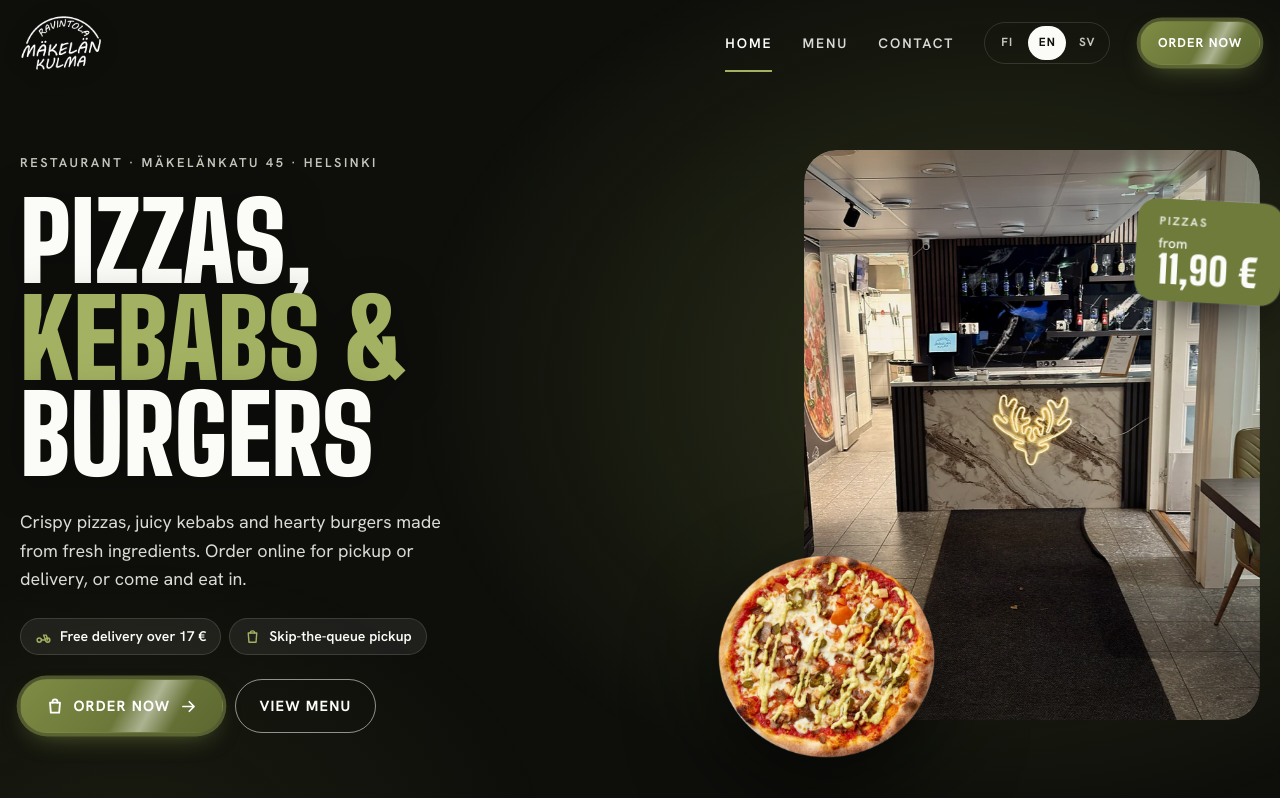
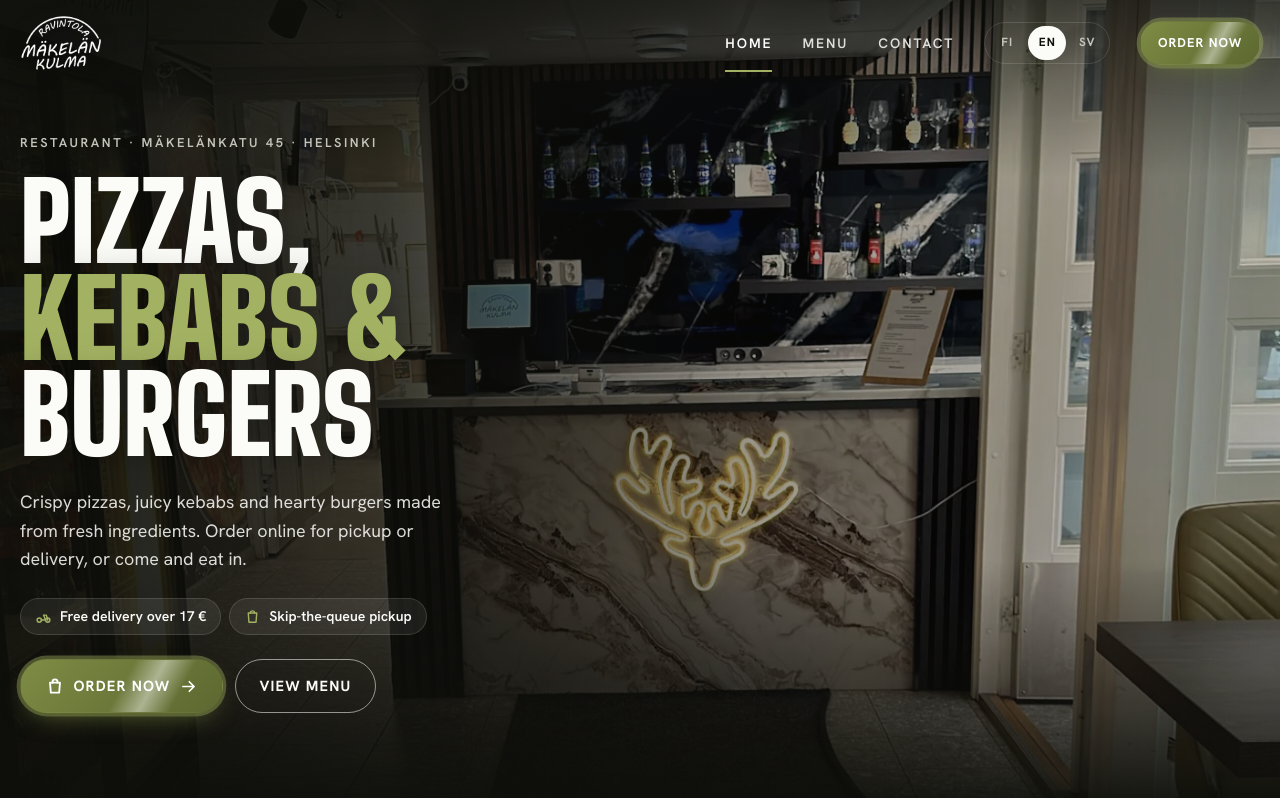
Before and after one commit to mattsmatias/makelankulma, a website: page en/index.html in a window 1280 px wide. Shown: the top 798 px of the page. Drawn offline with Linux system fonts and the light colour scheme; a script that the page names is missing.

Commit message:
Päivitys 3.10.2026 23.43

```diff
--- a/en/index.html
+++ b/en/index.html
@@ -33,7 +33,7 @@
 <link rel="preconnect" href="https://fonts.googleapis.com">
 <link rel="preconnect" href="https://fonts.gstatic.com" crossorigin>
 <link rel="preconnect" href="https://www.fbgcdn.com" crossorigin>
-<link rel="preload" as="image" type="image/webp" media="(min-width:861px)" href="/assets/sali/hero-tiski-d1100.webp" imagesrcset="/assets/sali/hero-tiski-d720.webp 720w, /assets/sali/hero-tiski-d1100.webp 1100w" imagesizes="(max-width:1280px) 44vw, 560px" fetchpriority="high">
+<link rel="preload" as="image" type="image/webp" media="(min-width:861px)" href="/assets/sali/hero-tiski-w1450.webp" imagesrcset="/assets/sali/hero-tiski-w960.webp 960w, /assets/sali/hero-tiski-w1450.webp 1450w, /assets/sali/hero-tiski-w1920.webp 1920w" imagesizes="100vw" fetchpriority="high">
 <link rel="preload" as="image" type="image/webp" media="(max-width:860px)" href="/assets/sali/hero-sali-m1170.webp" imagesrcset="/assets/sali/hero-sali-m828.webp 828w, /assets/sali/hero-sali-m1170.webp 1170w" imagesizes="100vw" fetchpriority="high">
 <link rel="stylesheet" href="https://fonts.googleapis.com/css2?family=Big+Shoulders+Display:wght@700;800;900&family=Hanken+Grotesk:wght@400;500;600;700&display=swap">
 <script type="application/ld+json">
@@ -1511,25 +1511,18 @@ html .glf-button.mrow:active{color:var(--ink)!important}
 @media (max-width:960px){.facts .wrap{grid-template-columns:repeat(3,minmax(0,1fr))}.fact{border-bottom:0;border-right:1px solid var(--line-d);padding:20px 16px}.fact:first-child{padding-left:0}.fact:last-child{border-right:0}}
 @media (max-width:700px){.facts .wrap{grid-template-columns:1fr}.fact,.fact:first-child{border-right:0;border-bottom:1px solid var(--line-d);padding:18px 0}.fact:last-child{border-bottom:0}}
 
-/* Työpöydän hero: terävä tiskikuva, pizza ja hintamerkki */
-.hv-pizza,.hv-badge{display:none}
+/* ===== Työpöydän hero: tiskikuva isona taustana kuten puhelimessa ===== */
 @media (min-width:861px){
-  .hv .frame::after{background:linear-gradient(180deg,rgba(14,15,11,.22) 0%,rgba(14,15,11,0) 26%,rgba(14,15,11,0) 62%,rgba(14,15,11,.5) 100%),radial-gradient(50% 32% at 50% 52%,rgba(255,214,120,.10),transparent 70%)}
-  .hv-img{object-position:50% 40%}
-  .hv-pizza{display:block;position:absolute;z-index:2;width:48%;height:auto;left:-19%;bottom:-8%;filter:drop-shadow(0 34px 44px rgba(0,0,0,.65));pointer-events:none}
-  .hv-badge{display:flex;flex-direction:column;align-items:flex-start;position:absolute;z-index:3;right:-22px;top:9%;padding:16px 22px 14px;border-radius:20px;background:var(--olive);color:var(--white);box-shadow:0 24px 50px -18px rgba(0,0,0,.8),0 0 0 1px rgba(251,251,248,.12);transform:rotate(3deg)}
-  .hv-badge small{font:700 .72rem/1 var(--body);letter-spacing:.16em;text-transform:uppercase;opacity:.85}
-  .hv-badge span{font:500 .85rem/1.2 var(--body);margin-top:8px}
-  .hv-badge b{font:900 2.4rem/.95 var(--display);letter-spacing:.01em}
-}
-@media (min-width:861px) and (prefers-reduced-motion:no-preference){
-  .hv-pizza{animation:pizzain 1.1s .35s var(--ease) both, pizzaspin 60s linear 1.5s infinite}
-  .hv-badge{animation:badgein .8s .7s var(--ease) both}
-}
-@media (min-width:861px) and (max-width:1100px){.hv-pizza{width:42%;left:-12%}.hv-badge{right:-10px}}
-@keyframes pizzain{from{opacity:0;transform:translate(-30px,40px) rotate(-40deg) scale(.85)}to{opacity:1;transform:none}}
-@keyframes pizzaspin{to{transform:rotate(360deg)}}
-@keyframes badgein{from{opacity:0;transform:translateY(16px) rotate(3deg)}to{opacity:1;transform:rotate(3deg)}}
+  .hero{min-height:min(100svh,980px)}
+  .hero .wrap{grid-template-columns:minmax(0,1fr)}
+  .hero-copy{max-width:min(680px,58vw)}
+  .hv{position:absolute;inset:0;z-index:-1;width:auto;max-width:none;aspect-ratio:auto;margin:0;justify-self:auto}
+  .hv .frame{position:absolute;inset:0;border-radius:0;box-shadow:none;animation:none}
+  .hv .frame::after{background:linear-gradient(90deg,rgba(14,15,11,.94) 0%,rgba(14,15,11,.82) 30%,rgba(14,15,11,.42) 58%,rgba(14,15,11,.22) 100%),linear-gradient(180deg,rgba(14,15,11,.7) 0%,rgba(14,15,11,0) 22%,rgba(14,15,11,0) 70%,rgba(14,15,11,.92) 100%)}
+  .hv-img{object-position:60% 50%}
+}
+@media (min-width:861px) and (prefers-reduced-motion:no-preference){.hv-img{animation:heroin 1.2s ease-out both, heroslow 22s ease-out both}}
+@keyframes heroslow{from{scale:1.06}to{scale:1}}
 
 </style>
 </head>
@@ -1590,11 +1583,9 @@ html .glf-button.mrow:active{color:var(--ink)!important}
         <div class="frame">
           <picture>
             <source media="(max-width:860px)" srcset="/assets/sali/hero-sali-m828.webp 828w, /assets/sali/hero-sali-m1170.webp 1170w" sizes="100vw">
-            <img class="hv-img" src="/assets/sali/hero-tiski-d1100.webp" srcset="/assets/sali/hero-tiski-d720.webp 720w, /assets/sali/hero-tiski-d1100.webp 1100w" sizes="(max-width:860px) 92vw, (max-width:1280px) 44vw, 560px" alt="The dining room of Ravintola Mäkelän Kulma on Mäkelänkatu" width="1100" height="1375" fetchpriority="high" decoding="async">
+            <img class="hv-img" src="/assets/sali/hero-tiski-w1450.webp" srcset="/assets/sali/hero-tiski-w960.webp 960w, /assets/sali/hero-tiski-w1450.webp 1450w, /assets/sali/hero-tiski-w1920.webp 1920w" sizes="100vw" alt="Ravintola Mäkelän Kulman tiski Mäkelänkadulla" width="1450" height="906" fetchpriority="high" decoding="async">
           </picture>
         </div>
-        <img class="hv-pizza" src="/assets/ruoka/pizza-600.webp" alt="" width="600" height="600" loading="lazy" decoding="async">
-        <div class="hv-badge"><small>Pizzas</small><span>from</span><b>11,90 €</b></div>
       </div>
     </div>
   </section>
--- a/index.html
+++ b/index.html
@@ -33,7 +33,7 @@
 <link rel="preconnect" href="https://fonts.googleapis.com">
 <link rel="preconnect" href="https://fonts.gstatic.com" crossorigin>
 <link rel="preconnect" href="https://www.fbgcdn.com" crossorigin>
-<link rel="preload" as="image" type="image/webp" media="(min-width:861px)" href="/assets/sali/hero-tiski-d1100.webp" imagesrcset="/assets/sali/hero-tiski-d720.webp 720w, /assets/sali/hero-tiski-d1100.webp 1100w" imagesizes="(max-width:1280px) 44vw, 560px" fetchpriority="high">
+<link rel="preload" as="image" type="image/webp" media="(min-width:861px)" href="/assets/sali/hero-tiski-w1450.webp" imagesrcset="/assets/sali/hero-tiski-w960.webp 960w, /assets/sali/hero-tiski-w1450.webp 1450w, /assets/sali/hero-tiski-w1920.webp 1920w" imagesizes="100vw" fetchpriority="high">
 <link rel="preload" as="image" type="image/webp" media="(max-width:860px)" href="/assets/sali/hero-sali-m1170.webp" imagesrcset="/assets/sali/hero-sali-m828.webp 828w, /assets/sali/hero-sali-m1170.webp 1170w" imagesizes="100vw" fetchpriority="high">
 <link rel="stylesheet" href="https://fonts.googleapis.com/css2?family=Big+Shoulders+Display:wght@700;800;900&family=Hanken+Grotesk:wght@400;500;600;700&display=swap">
 <script type="application/ld+json">
@@ -776,25 +776,18 @@ html .glf-button.mrow:active{color:var(--ink)!important}
 @media (max-width:960px){.facts .wrap{grid-template-columns:repeat(3,minmax(0,1fr))}.fact{border-bottom:0;border-right:1px solid var(--line-d);padding:20px 16px}.fact:first-child{padding-left:0}.fact:last-child{border-right:0}}
 @media (max-width:700px){.facts .wrap{grid-template-columns:1fr}.fact,.fact:first-child{border-right:0;border-bottom:1px solid var(--line-d);padding:18px 0}.fact:last-child{border-bottom:0}}
 
-/* Työpöydän hero: terävä tiskikuva, pizza ja hintamerkki */
-.hv-pizza,.hv-badge{display:none}
+/* ===== Työpöydän hero: tiskikuva isona taustana kuten puhelimessa ===== */
 @media (min-width:861px){
-  .hv .frame::after{background:linear-gradient(180deg,rgba(14,15,11,.22) 0%,rgba(14,15,11,0) 26%,rgba(14,15,11,0) 62%,rgba(14,15,11,.5) 100%),radial-gradient(50% 32% at 50% 52%,rgba(255,214,120,.10),transparent 70%)}
-  .hv-img{object-position:50% 40%}
-  .hv-pizza{display:block;position:absolute;z-index:2;width:48%;height:auto;left:-19%;bottom:-8%;filter:drop-shadow(0 34px 44px rgba(0,0,0,.65));pointer-events:none}
-  .hv-badge{display:flex;flex-direction:column;align-items:flex-start;position:absolute;z-index:3;right:-22px;top:9%;padding:16px 22px 14px;border-radius:20px;background:var(--olive);color:var(--white);box-shadow:0 24px 50px -18px rgba(0,0,0,.8),0 0 0 1px rgba(251,251,248,.12);transform:rotate(3deg)}
-  .hv-badge small{font:700 .72rem/1 var(--body);letter-spacing:.16em;text-transform:uppercase;opacity:.85}
-  .hv-badge span{font:500 .85rem/1.2 var(--body);margin-top:8px}
-  .hv-badge b{font:900 2.4rem/.95 var(--display);letter-spacing:.01em}
+  .hero{min-height:min(100svh,980px)}
+  .hero .wrap{grid-template-columns:minmax(0,1fr)}
+  .hero-copy{max-width:min(680px,58vw)}
+  .hv{position:absolute;inset:0;z-index:-1;width:auto;max-width:none;aspect-ratio:auto;margin:0;justify-self:auto}
+  .hv .frame{position:absolute;inset:0;border-radius:0;box-shadow:none;animation:none}
+  .hv .frame::after{background:linear-gradient(90deg,rgba(14,15,11,.94) 0%,rgba(14,15,11,.82) 30%,rgba(14,15,11,.42) 58%,rgba(14,15,11,.22) 100%),linear-gradient(180deg,rgba(14,15,11,.7) 0%,rgba(14,15,11,0) 22%,rgba(14,15,11,0) 70%,rgba(14,15,11,.92) 100%)}
+  .hv-img{object-position:60% 50%}
 }
-@media (min-width:861px) and (prefers-reduced-motion:no-preference){
-  .hv-pizza{animation:pizzain 1.1s .35s var(--ease) both, pizzaspin 60s linear 1.5s infinite}
-  .hv-badge{animation:badgein .8s .7s var(--ease) both}
-}
-@media (min-width:861px) and (max-width:1100px){.hv-pizza{width:42%;left:-12%}.hv-badge{right:-10px}}
-@keyframes pizzain{from{opacity:0;transform:translate(-30px,40px) rotate(-40deg) scale(.85)}to{opacity:1;transform:none}}
-@keyframes pizzaspin{to{transform:rotate(360deg)}}
-@keyframes badgein{from{opacity:0;transform:translateY(16px) rotate(3deg)}to{opacity:1;transform:rotate(3deg)}}
+@media (min-width:861px) and (prefers-reduced-motion:no-preference){.hv-img{animation:heroin 1.2s ease-out both, heroslow 22s ease-out both}}
+@keyframes heroslow{from{scale:1.06}to{scale:1}}
 
 </style>
 </head>
@@ -855,11 +848,9 @@ html .glf-button.mrow:active{color:var(--ink)!important}
         <div class="frame">
           <picture>
             <source media="(max-width:860px)" srcset="/assets/sali/hero-sali-m828.webp 828w, /assets/sali/hero-sali-m1170.webp 1170w" sizes="100vw">
-            <img class="hv-img" src="/assets/sali/hero-tiski-d1100.webp" srcset="/assets/sali/hero-tiski-d720.webp 720w, /assets/sali/hero-tiski-d1100.webp 1100w" sizes="(max-width:860px) 92vw, (max-width:1280px) 44vw, 560px" alt="Ravintola Mäkelän Kulman sali Mäkelänkadulla" width="1100" height="1375" fetchpriority="high" decoding="async">
+            <img class="hv-img" src="/assets/sali/hero-tiski-w1450.webp" srcset="/assets/sali/hero-tiski-w960.webp 960w, /assets/sali/hero-tiski-w1450.webp 1450w, /assets/sali/hero-tiski-w1920.webp 1920w" sizes="100vw" alt="Ravintola Mäkelän Kulman tiski Mäkelänkadulla" width="1450" height="906" fetchpriority="high" decoding="async">
           </picture>
         </div>
-        <img class="hv-pizza" src="/assets/ruoka/pizza-600.webp" alt="" width="600" height="600" loading="lazy" decoding="async">
-        <div class="hv-badge"><small>Pizzat</small><span>alkaen</span><b>11,90 €</b></div>
       </div>
     </div>
   </section>
```
Also changed, not shown: sv/index.html (+13 -22 lines), assets/sali/hero-tiski-d1100.webp (deleted), assets/sali/hero-tiski-d720.webp (deleted), assets/sali/hero-tiski-w1450.webp (added), assets/sali/hero-tiski-w1920.webp (added), assets/sali/hero-tiski-w960.webp (added).
